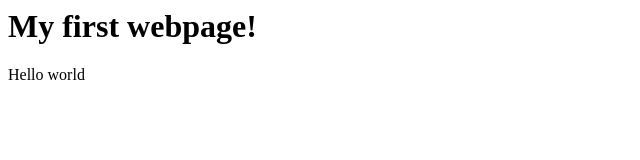
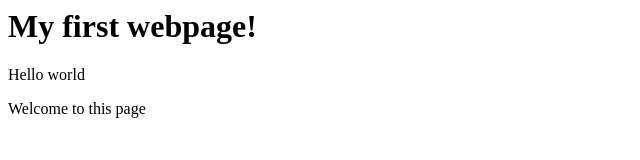
Before and after one commit to krisklau/mywebpage, a plain HTML site: page index.html in a window 1280 px wide. Shown: the whole page, without its empty margins (0-640 px from the left). Drawn offline with Linux system fonts and the light colour scheme.

Commit message:
index: Added some more text

```diff
--- a/index.html
+++ b/index.html
@@ -4,4 +4,5 @@
 
 <p>Hello world</p>
 
+<p>Welcome to this page</p>
 </html>
```
